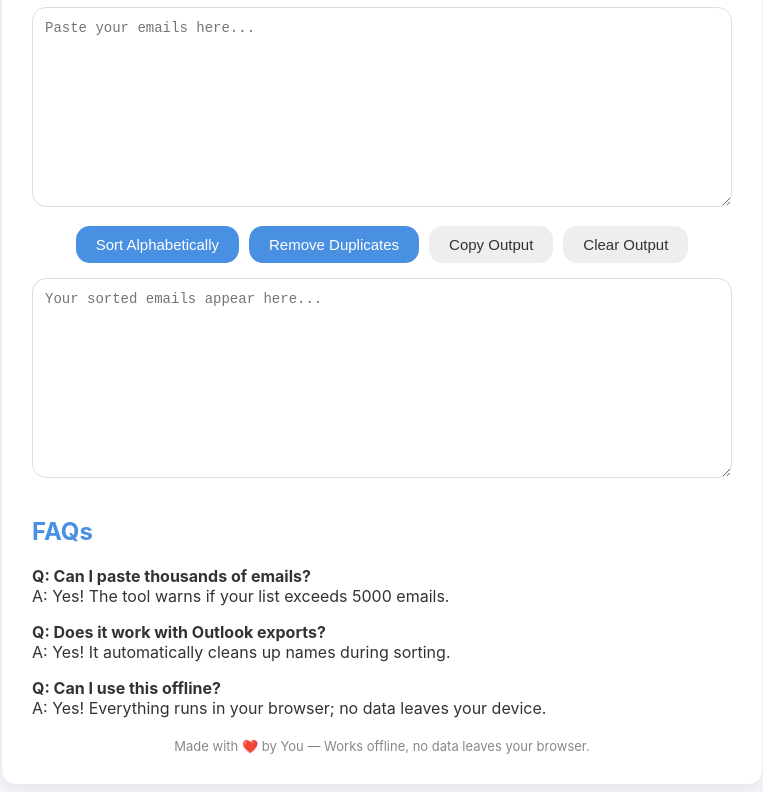
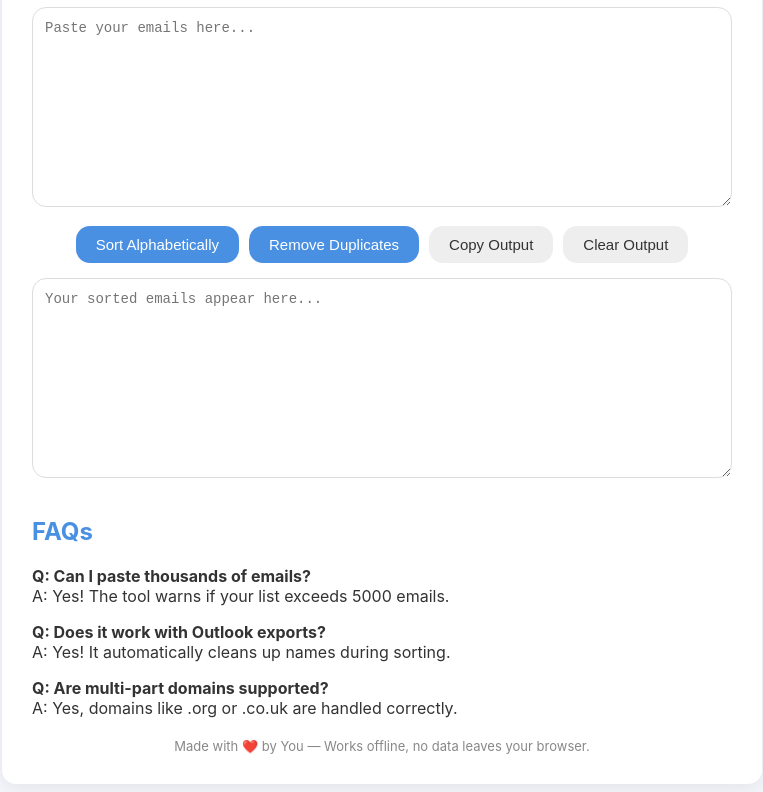
Before and after one commit to johnog11/johnog11.github.io, a plain HTML site: page index.html in a window 1280 px wide. Shown: the part 396-1188 px from the top of the page, without its empty margins (258-1021 px from the left). Drawn offline with Linux system fonts and the light colour scheme.

Commit message:
Update index.html
Changed FAQ

```diff
--- a/index.html
+++ b/index.html
@@ -191,7 +191,7 @@ input:checked + .slider:before {
   <h2>FAQs</h2>
   <p><strong>Q: Can I paste thousands of emails?</strong><br>A: Yes! The tool warns if your list exceeds 5000 emails.</p>
   <p><strong>Q: Does it work with Outlook exports?</strong><br>A: Yes! It automatically cleans up names during sorting.</p>
-  <p><strong>Q: Can I use this offline?</strong><br>A: Yes! Everything runs in your browser; no data leaves your device.</p>
+  <p><strong>Q: Are multi-part domains supported?</strong><br>A: Yes, domains like .org or .co.uk are handled correctly.</p>
 
   <footer>Made with ❤️ by You — Works offline, no data leaves your browser.</footer>
 </div>
```
